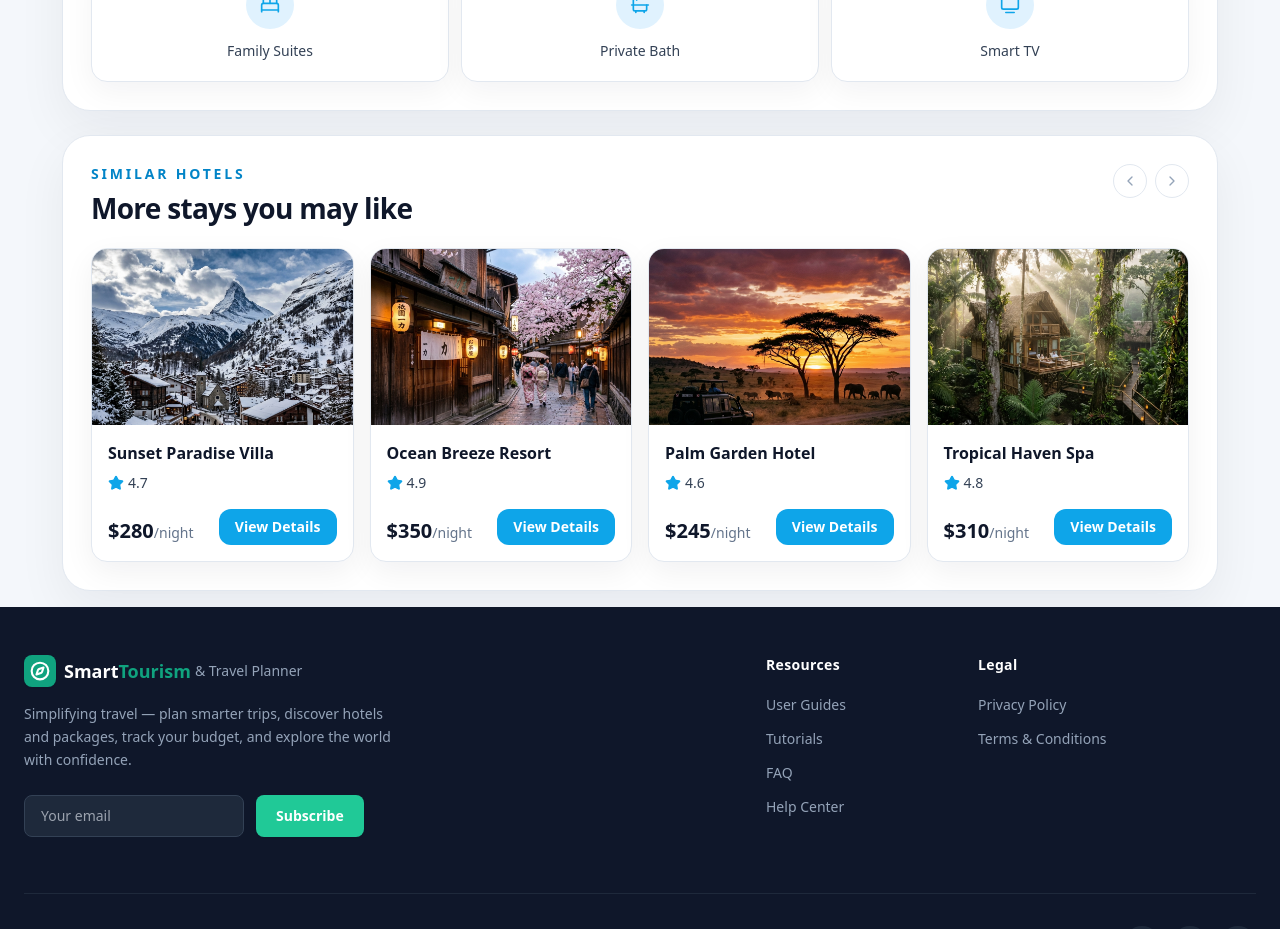
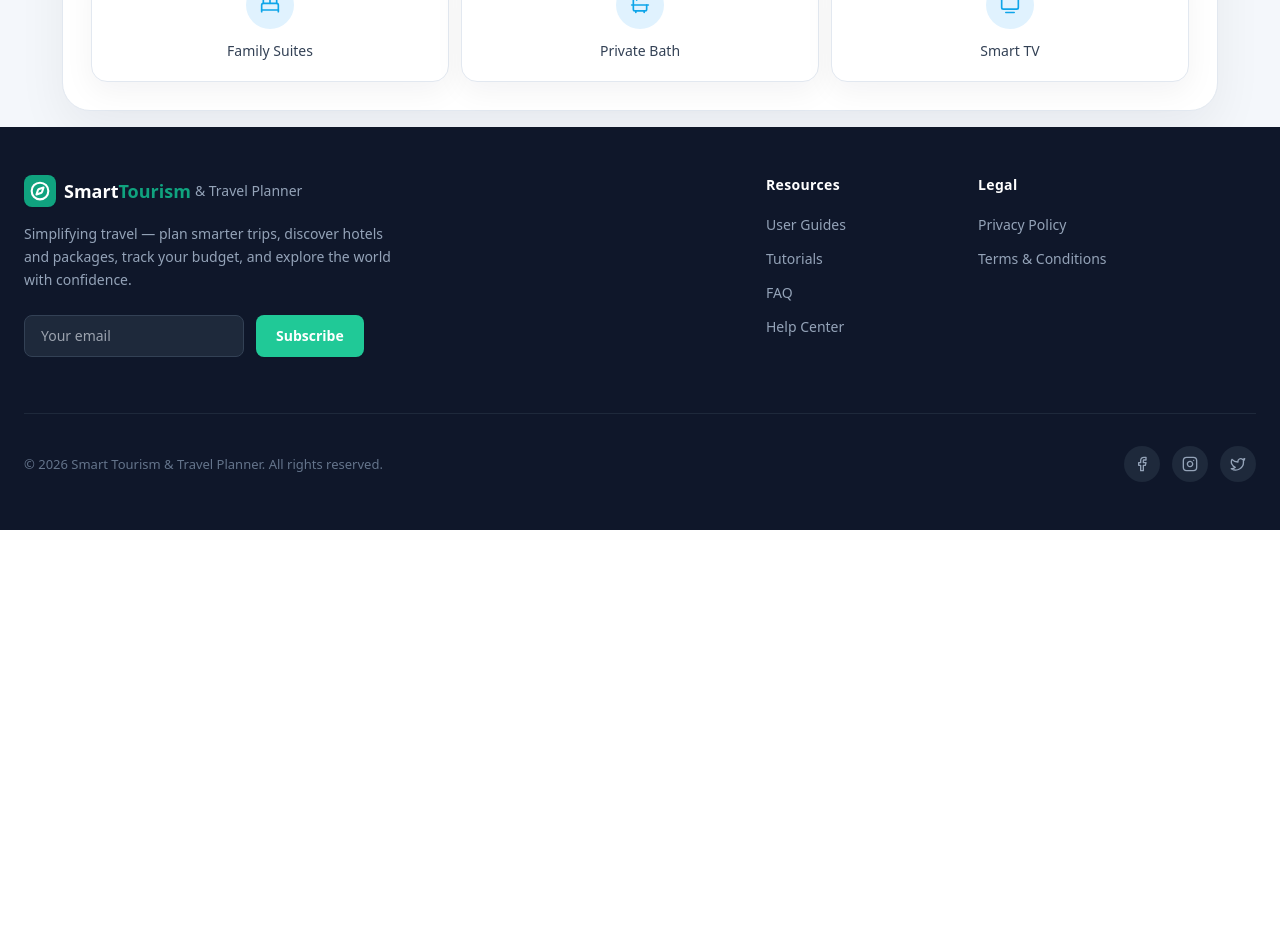
Before and after one commit to Gamage-Recruiters-406/Smart_Tourism, a React app in the folder frontend/: page /hotelDetails in a window 1280 px wide. Shown: the part 3340-4269 px from the top of the page. After the commit the page ends 3870 px from the top, so only its background shows below. Built offline with nearby package versions, Linux system fonts and the light colour scheme; no server answers; the HTML template or start-up script is replaced by a standard one.

Commit message:
Update HotelDetailsPage.jsx

```diff
--- a/frontend/src/pages/HotelDetailsPage.jsx
+++ b/frontend/src/pages/HotelDetailsPage.jsx
@@ -3,7 +3,6 @@ import {
 	Bath,
 	BedDouble,
 	Camera,
-	ChevronRight,
 	Clock3,
 	Compass,
 	MapPin,
@@ -23,10 +22,7 @@ import heroBackground from "../assets/images/hero_background.png";
 import maldivesOverwater from "../assets/images/maldives_overwater.png";
 import oiaCliffside from "../assets/images/oia_cliffside.png";
 import villingiliIsland from "../assets/images/villingili_island.png";
-import zermattVillage from "../assets/images/zermatt_village.png";
-import serengetiSafari from "../assets/images/serengeti_safari.png";
 import amazonEcoResort from "../assets/images/amazon_eco_resort.png";
-import gionDistrict from "../assets/images/gion_district.png";
 
 const hotelData = {
 	name: "Azure Bay Resort",
@@ -100,32 +96,6 @@ const hotelData = {
 			rating: 5,
 			comment:
 				"Luxury at its finest! From check-in to check-out, everything was perfect. The sunset views from our villa were unforgettable. The staff remembered our names and preferences. Worth every penny!",
-		},
-	],
-	similarHotels: [
-		{
-			name: "Sunset Paradise Villa",
-			rating: 4.7,
-			price: "$280",
-			image: zermattVillage,
-		},
-		{
-			name: "Ocean Breeze Resort",
-			rating: 4.9,
-			price: "$350",
-			image: gionDistrict,
-		},
-		{
-			name: "Palm Garden Hotel",
-			rating: 4.6,
-			price: "$245",
-			image: serengetiSafari,
-		},
-		{
-			name: "Tropical Haven Spa",
-			rating: 4.8,
-			price: "$310",
-			image: amazonEcoResort,
 		},
 	],
 	reviewMetrics: [
@@ -354,46 +324,6 @@ export default function HotelDetailsPage() {
 						))}
 					</div>
 				</section>
-
-				<section className="mt-6 rounded-[28px] border border-slate-200 bg-white p-5 shadow-[0_18px_50px_rgba(15,23,42,0.06)] sm:p-7">
-					<SectionTitle
-						eyebrow="Similar Hotels"
-						title="More stays you may like"
-						action={
-							<div className="flex items-center gap-2 text-slate-400">
-								<button className="rounded-full border border-slate-200 bg-white p-2 transition hover:text-sky-500">
-									<ChevronRight className="h-4 w-4 rotate-180" />
-								</button>
-								<button className="rounded-full border border-slate-200 bg-white p-2 transition hover:text-sky-500">
-									<ChevronRight className="h-4 w-4" />
-								</button>
-							</div>
-						}
-					/>
-
-					<div className="mt-6 grid gap-4 sm:grid-cols-2 xl:grid-cols-4">
-						{hotelData.similarHotels.map((hotel) => (
-							<article key={hotel.name} className="overflow-hidden rounded-2xl border border-slate-200 bg-white shadow-[0_10px_30px_rgba(15,23,42,0.06)] transition hover:-translate-y-1">
-								<img src={hotel.image} alt={hotel.name} className="h-44 w-full object-cover" />
-								<div className="p-4">
-									<h3 className="text-base font-semibold text-slate-900">{hotel.name}</h3>
-									<div className="mt-2 flex items-center gap-1 text-sm text-sky-500">
-										<Star className="h-4 w-4 fill-current" />
-										<span className="font-medium text-slate-700">{hotel.rating}</span>
-									</div>
-									<div className="mt-4 flex items-end justify-between gap-3">
-										<p className="text-xl font-semibold text-slate-900">
-											{hotel.price}<span className="text-sm font-normal text-slate-500">/night</span>
-										</p>
-										<button className="rounded-xl bg-sky-500 px-4 py-2 text-sm font-semibold text-white transition hover:bg-sky-600">
-											View Details
-										</button>
-									</div>
-								</div>
-							</article>
-						))}
-					</div>
-				</section>
 			</main>
 		</div>
 	);
```
